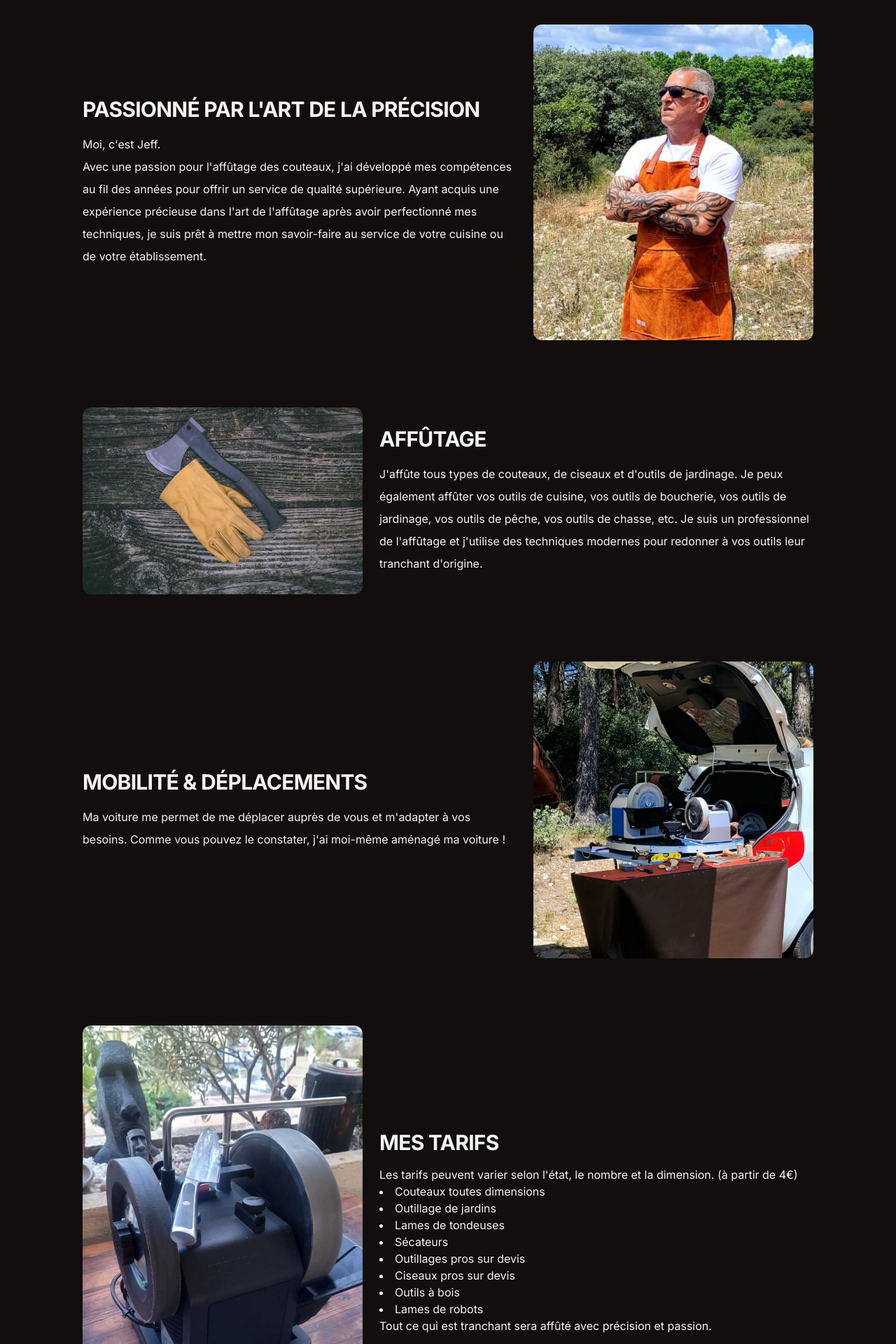
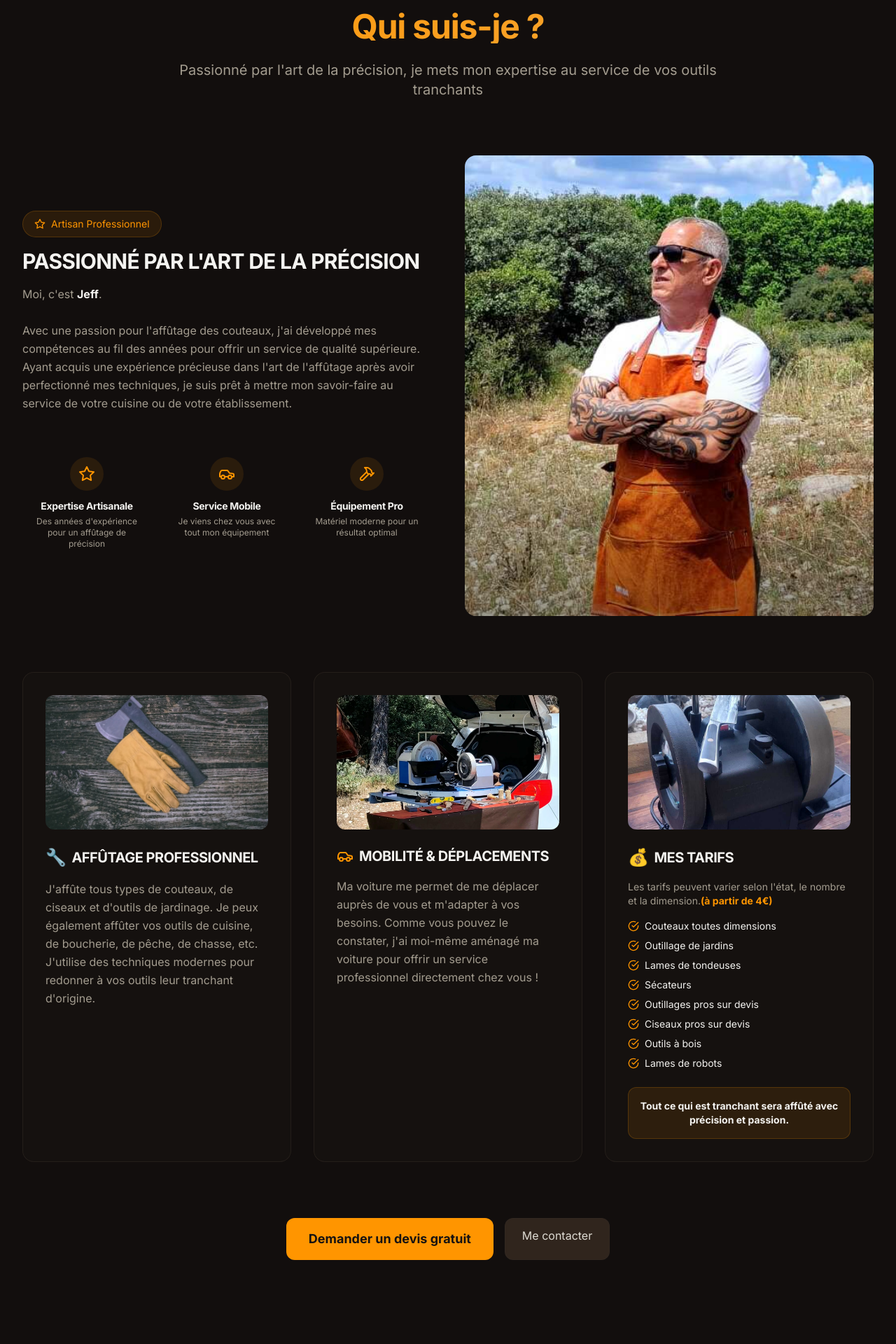
Before and after one commit to MathieuSchaff/daycuttingsharp, a Next.js app: page / in a window 1280 px wide. Shown: the part 1580-3500 px from the top of the page at 70% size. Built offline with nearby package versions, Linux system fonts and the light colour scheme.

Commit message:
style: About page

```diff
--- a/src/components/About.tsx
+++ b/src/components/About.tsx
@@ -1,122 +1,219 @@
 import Image from "next/image";
-import profil from "../../public/profil.jpg";
-import meleuse from "../../public/meleuse1.jpg";
-import car from "../../public/car.jpg";
-import jardinage from "../../public/jardinage.jpg";
+import { CheckCircle, Star, Car, Hammer } from "lucide-react";
+
+// Import des images (assumant qu'elles existent)
+const profil = "/profil.jpg";
+const meleuse = "/meleuse1.jpg";
+const car = "/car.jpg";
+const jardinage = "/jardinage.jpg";
+
 const About = () => {
+  const services = [
+    "Couteaux toutes dimensions",
+    "Outillage de jardins",
+    "Lames de tondeuses",
+    "Sécateurs",
+    "Outillages pros sur devis",
+    "Ciseaux pros sur devis",
+    "Outils à bois",
+    "Lames de robots",
+  ];
+
+  const features = [
+    {
+      icon: <Star className="w-6 h-6" />,
+      title: "Expertise Artisanale",
+      description: "Des années d'expérience pour un affûtage de précision",
+    },
+    {
+      icon: <Car className="w-6 h-6" />,
+      title: "Service Mobile",
+      description: "Je viens chez vous avec tout mon équipement",
+    },
+    {
+      icon: <Hammer className="w-6 h-6" />,
+      title: "Équipement Pro",
+      description: "Matériel moderne pour un résultat optimal",
+    },
+  ];
+
   return (
-    <div
-      id="about"
-      className="border-browney  border-t border-t-browney pt-10 pb-10"
-    >
-      <h2 className="whitespace-nowrap text-2xl text-center sm:text-3xl md:text-4xl uppercase font-bold">
-        Qui suis-je ?
-      </h2>
-      <section className="flex flex-col md:flex-row items-center justify-center gap-6 mt-12 p-5">
-        <div className="sm:w-3/4 md:w-1/2 ">
-          <h3 className="text-2xl md:text-3xl font-bold mb-4">
+    <div id="about" className="section-padding">
+      <div className="container-custom">
+        {/* Introduction */}
+        <div className="text-center mb-20">
+          <h2 className="text-gradient mb-6">Qui suis-je ?</h2>
+          <p className="text-xl text-muted-foreground max-w-3xl mx-auto">
+            Passionné par l&apos;art de la précision, je mets mon expertise au
+            service de vos outils tranchants
+          </p>
+        </div>
+
+        {/* Main Profile Section */}
+        <div className="grid lg:grid-cols-2 gap-12 items-center mb-20">
+          <div className="space-y-6">
+            <div className="space-y-4">
+              <div className="inline-flex items-center gap-2 bg-primary/10 border border-primary/20 rounded-full px-4 py-2 text-sm font-medium text-primary">
+                <Star className="w-4 h-4" />
+                Artisan Professionnel
+              </div>
+
+              <h3 className="text-3xl font-bold">
                 PASSIONNÉ PAR L&apos;ART DE LA PRÉCISION
               </h3>
-          <p className="leading-8">
-            Moi, c&apos;est Jeff.
+
+              <p className="text-muted-foreground leading-relaxed">
+                Moi, c&apos;est{" "}
+                <strong className="text-foreground">Jeff</strong>.
+                <br />
                 <br />
                 Avec une passion pour l&apos;affûtage des couteaux, j&apos;ai
-            développé mes compétences au fil des années pour offrir un service
-            de qualité supérieure. Ayant acquis une expérience précieuse dans
-            l&apos;art de l&apos;affûtage après avoir perfectionné mes
-            techniques, je suis prêt à mettre mon savoir-faire au service de
-            votre cuisine ou de votre établissement.
+                développé mes compétences au fil des années pour offrir un
+                service de qualité supérieure. Ayant acquis une expérience
+                précieuse dans l&apos;art de l&apos;affûtage après avoir
+                perfectionné mes techniques, je suis prêt à mettre mon
+                savoir-faire au service de votre cuisine ou de votre
+                établissement.
               </p>
             </div>
+
+            {/* Features */}
+            <div className="grid sm:grid-cols-3 gap-4 pt-6">
+              {features.map((feature, index) => (
+                <div key={index} className="text-center p-4">
+                  <div className="w-12 h-12 bg-primary/10 rounded-full flex items-center justify-center mx-auto mb-3 text-primary">
+                    {feature.icon}
+                  </div>
+                  <h4 className="text-sm font-semibold mb-1">
+                    {feature.title}
+                  </h4>
+                  <p className="text-xs text-muted-foreground">
+                    {feature.description}
+                  </p>
+                </div>
+              ))}
+            </div>
+          </div>
+
+          <div className="relative">
+            <div className="relative overflow-hidden rounded-2xl">
               <Image
                 src={profil}
-          alt="Jeff"
+                alt="Jeff, artisan affûteur professionnel"
+                width={500}
+                height={600}
+                className="w-full h-auto object-cover"
+              />
+              <div className="absolute inset-0 bg-gradient-to-t from-black/40 via-transparent to-transparent"></div>
+            </div>
+          </div>
+        </div>
+
+        {/* Services Grid */}
+        <div className="grid lg:grid-cols-3 gap-8 mb-20">
+          {/* Affûtage */}
+          <div className="service-card">
+            <div className="relative overflow-hidden rounded-xl mb-6">
+              <Image
+                src={jardinage}
+                alt="Affûtage d'outils de jardinage"
                 width={400}
-          height={300}
-          className="rounded-lg"
-          objectFit="cover"
+                height={250}
+                className="w-full h-48 object-cover"
               />
-      </section>
-      <section className="flex flex-col md:flex-row-reverse items-center justify-center gap-6 mt-14 p-5">
-        <div className="sm:w-3/4 md:w-1/2 ">
-          <h3 className="text-2xl md:text-3xl font-bold mb-4 uppercase">
-            Affûtage
+            </div>
+            <h3 className="text-xl font-bold mb-4 flex items-center gap-2">
+              <span className="text-2xl">🔧</span>
+              AFFÛTAGE PROFESSIONNEL
             </h3>
-          <p className="leading-8">
-            J&apos;affûte tous types de couteaux, de ciseaux et d&apos;outils de
-            jardinage. Je peux également affûter vos outils de cuisine, vos
-            outils de boucherie, vos outils de jardinage, vos outils de pêche,
-            vos outils de chasse, etc. Je suis un professionnel de
-            l&apos;affûtage et j&apos;utilise des techniques modernes pour
-            redonner à vos outils leur tranchant d&apos;origine.
+            <p className="text-muted-foreground leading-relaxed">
+              J&apos;affûte tous types de couteaux, de ciseaux et d&apos;outils
+              de jardinage. Je peux également affûter vos outils de cuisine, de
+              boucherie, de pêche, de chasse, etc. J&apos;utilise des techniques
+              modernes pour redonner à vos outils leur tranchant d&apos;origine.
             </p>
           </div>
+
+          {/* Mobilité */}
+          <div className="service-card">
+            <div className="relative overflow-hidden rounded-xl mb-6">
               <Image
-          src={jardinage}
-          alt="equipement couteau"
+                src={car}
+                alt="Véhicule d'affûtage mobile équipé"
                 width={400}
-          height={300}
-          className="rounded-lg"
-          objectFit="cover"
+                height={250}
+                className="w-full h-48 object-cover"
               />
-      </section>
-
-      <section className="flex flex-col md:flex-row items-center justify-center gap-6 mt-14 p-5">
-        <div className="sm:w-3/4 md:w-1/2 ">
-          <h3 className="text-2xl md:text-3xl font-bold mb-4 uppercase">
-            Mobilité & Déplacements
+            </div>
+            <h3 className="text-xl font-bold mb-4 flex items-center gap-2">
+              <Car className="w-6 h-6 text-primary" />
+              MOBILITÉ & DÉPLACEMENTS
             </h3>
-          <p className="leading-8">
-            Ma voiture me permet de me déplacer auprès de vous et m&apos;adapter
-            à vos besoins. Comme vous pouvez le constater, j&apos;ai moi-même
-            aménagé ma voiture !
+            <p className="text-muted-foreground leading-relaxed">
+              Ma voiture me permet de me déplacer auprès de vous et
+              m&apos;adapter à vos besoins. Comme vous pouvez le constater,
+              j&apos;ai moi-même aménagé ma voiture pour offrir un service
+              professionnel directement chez vous !
             </p>
           </div>
+
+          {/* Tarifs */}
+          <div className="service-card" id="tarifs">
+            <div className="relative overflow-hidden rounded-xl mb-6">
               <Image
-          src={car}
-          alt="mon equipement"
+                src={meleuse}
+                alt="Équipement professionnel d'affûtage"
                 width={400}
-          height={300}
-          className="rounded-lg"
-          objectFit="cover"
+                height={250}
+                className="w-full h-48 object-cover"
               />
-      </section>
-      <section
-        className="flex flex-col md:flex-row-reverse items-center justify-center gap-6 mt-14 p-5"
-        id="tarifs"
-      >
-        <div className="sm:w-3/4 md:w-1/2 flex flex-col p-5 sm:p-0">
-          <h3 className="text-2xl md:text-3xl font-bold mb-4 uppercase">
-            Mes tarifs
+            </div>
+            <h3 className="text-xl font-bold mb-4 flex items-center gap-2">
+              <span className="text-2xl">💰</span>
+              MES TARIFS
             </h3>
-          <p>
+            <p className="text-sm text-muted-foreground mb-4">
               Les tarifs peuvent varier selon l&apos;état, le nombre et la
-            dimension. (à partir de 4€)
+              dimension.
+              <span className="text-primary font-semibold">
+                (à partir de 4€)
+              </span>
             </p>
-          <ul className="list-disc list-inside">
-            <li> Couteaux toutes dimensions</li>
-            <li> Outillage de jardins</li>
-            <li>Lames de tondeuses</li>
-            <li>Sécateurs</li>
-            <li>Outillages pros sur devis</li>
-            <li>Ciseaux pros sur devis</li>
-            <li>Outils à bois </li>
-            <li>Lames de robots</li>
-          </ul>
-          <p>
-            Tout ce qui est tranchant sera affûté avec précision et passion.
+
+            <div className="grid grid-cols-1 gap-2">
+              {services.map((service, index) => (
+                <div key={index} className="flex items-center gap-2 text-sm">
+                  <CheckCircle className="w-4 h-4 text-primary flex-shrink-0" />
+                  <span>{service}</span>
+                </div>
+              ))}
+            </div>
+
+            <div className="mt-6 p-4 bg-primary/10 rounded-lg border border-primary/20">
+              <p className="text-sm font-medium text-center">
+                <strong>
+                  Tout ce qui est tranchant sera affûté avec précision et
+                  passion.
+                </strong>
               </p>
             </div>
-        <Image
-          src={meleuse}
-          alt="equipement couteau"
-          width={400}
-          height={300}
-          className="rounded-lg"
-          objectFit="cover"
-        />
-      </section>
+          </div>
+        </div>
+
+        {/* Call to Action */}
+        <div className="text-center">
+          <div className="inline-flex flex-col sm:flex-row gap-4">
+            <a href="tel:+0676306582" className="btn-primary">
+              Demander un devis gratuit
+            </a>
+            <a href="#contact" className="btn-secondary">
+              Me contacter
+            </a>
+          </div>
+        </div>
+      </div>
     </div>
   );
 };
+
 export default About;
```
Lines whose indentation alone changed are shown as unchanged.
